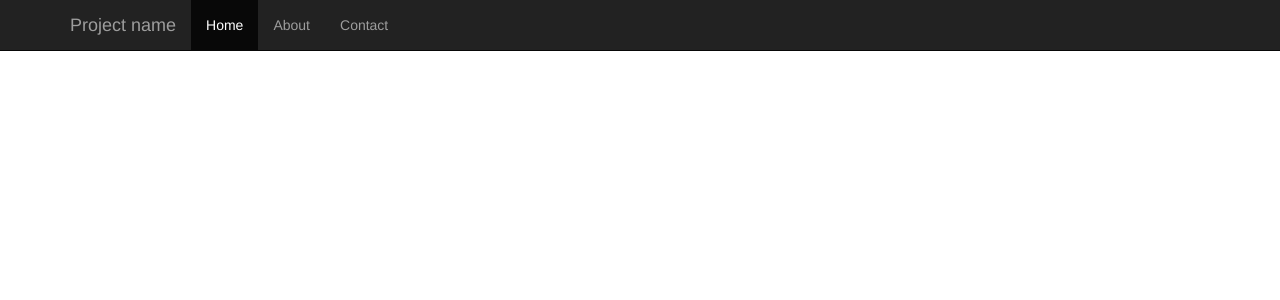
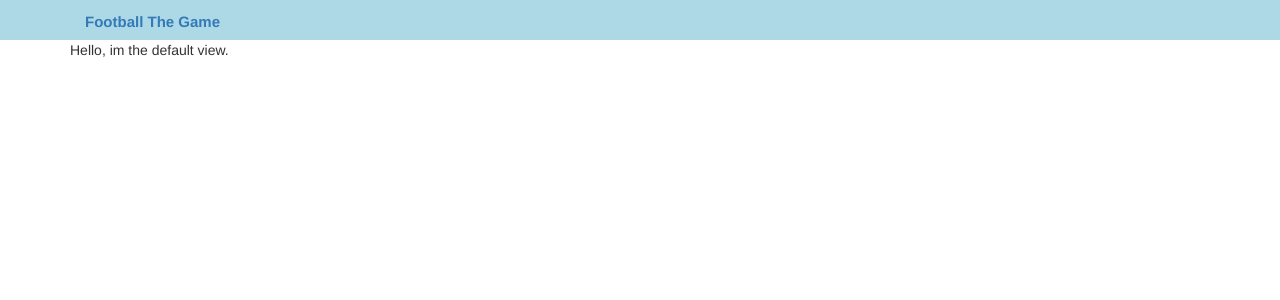
Before and after one commit to valerahorsharik/Football, a PHP site: page / in a window 1280 px wide. Shown: the top 300 px of the page. Run offline with PHP 8.4, Linux system fonts and the light colour scheme.

Commit message:
Customize.

```diff
--- a/views/layouts/header.php
+++ b/views/layouts/header.php
@@ -1,13 +1,12 @@
-
 <!DOCTYPE html>
 <html lang="en">
   <head>
     <meta charset="utf-8">
     <meta http-equiv="X-UA-Compatible" content="IE=edge">
     <meta name="viewport" content="width=device-width, initial-scale=1">
-    <link rel="icon" href="../../favicon.ico">
+    <link rel="icon" href="favicon.ico">
 
-    <title>Starter Template for Bootstrap</title>
+    <title><?= $this->title ?></title>
     <link href="public/css/bootstrap.min.css" rel="stylesheet">
 
     <link href="public/css/main.css" rel="stylesheet">
@@ -15,26 +14,13 @@
   </head>
 
   <body>
+      <div class="header">
+          <div class="container">
+              <div class="col-md-2 text-left" id="logo">
+                  <a  href="/">Football The Game</a>
+              </div>
+          </div>
+      </div>
 
-    <nav class="navbar navbar-inverse navbar-fixed-top">
-      <div class="container">
-        <div class="navbar-header">
-          <button type="button" class="navbar-toggle collapsed" data-toggle="collapse" data-target="#navbar" aria-expanded="false" aria-controls="navbar">
-            <span class="sr-only">Toggle navigation</span>
-            <span class="icon-bar"></span>
-            <span class="icon-bar"></span>
-            <span class="icon-bar"></span>
-          </button>
-          <a class="navbar-brand" href="#">Project name</a>
-        </div>
-        <div id="navbar" class="collapse navbar-collapse">
-          <ul class="nav navbar-nav">
-            <li class="active"><a href="#">Home</a></li>
-            <li><a href="#about">About</a></li>
-            <li><a href="#contact">Contact</a></li>
-          </ul>
-        </div>
-      </div>
-    </nav>
 
     <div class="container">
```
